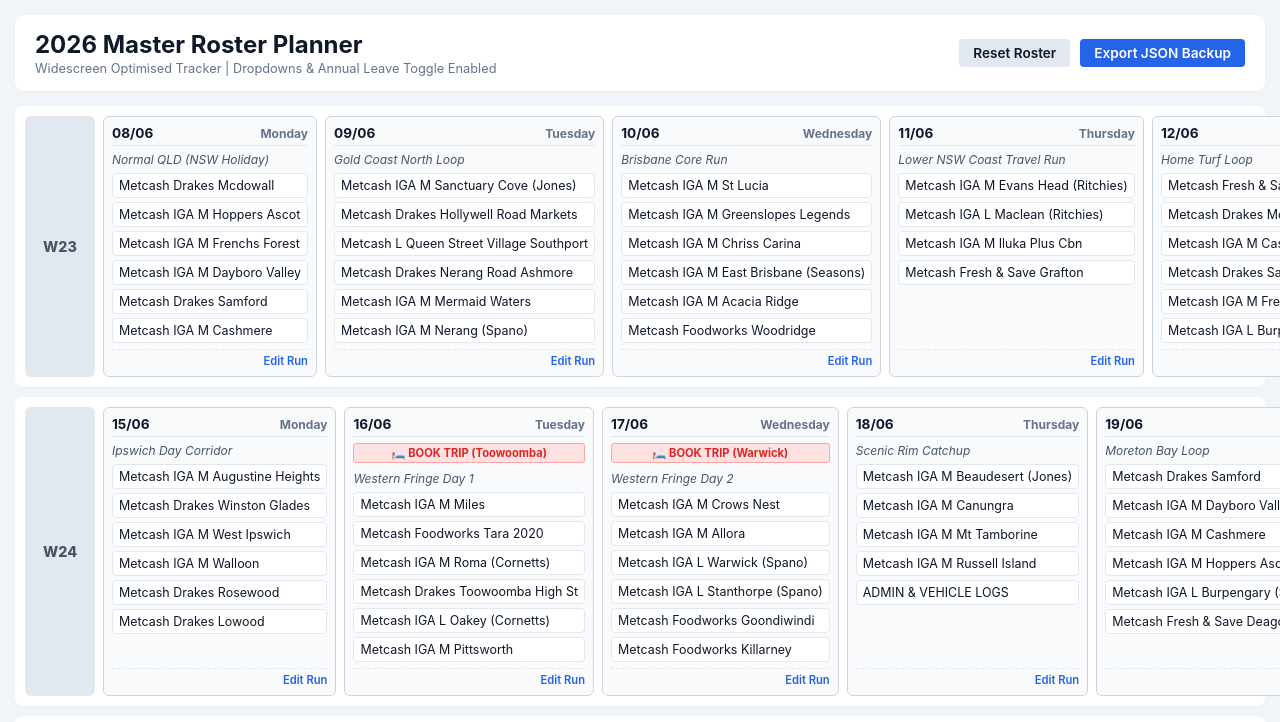
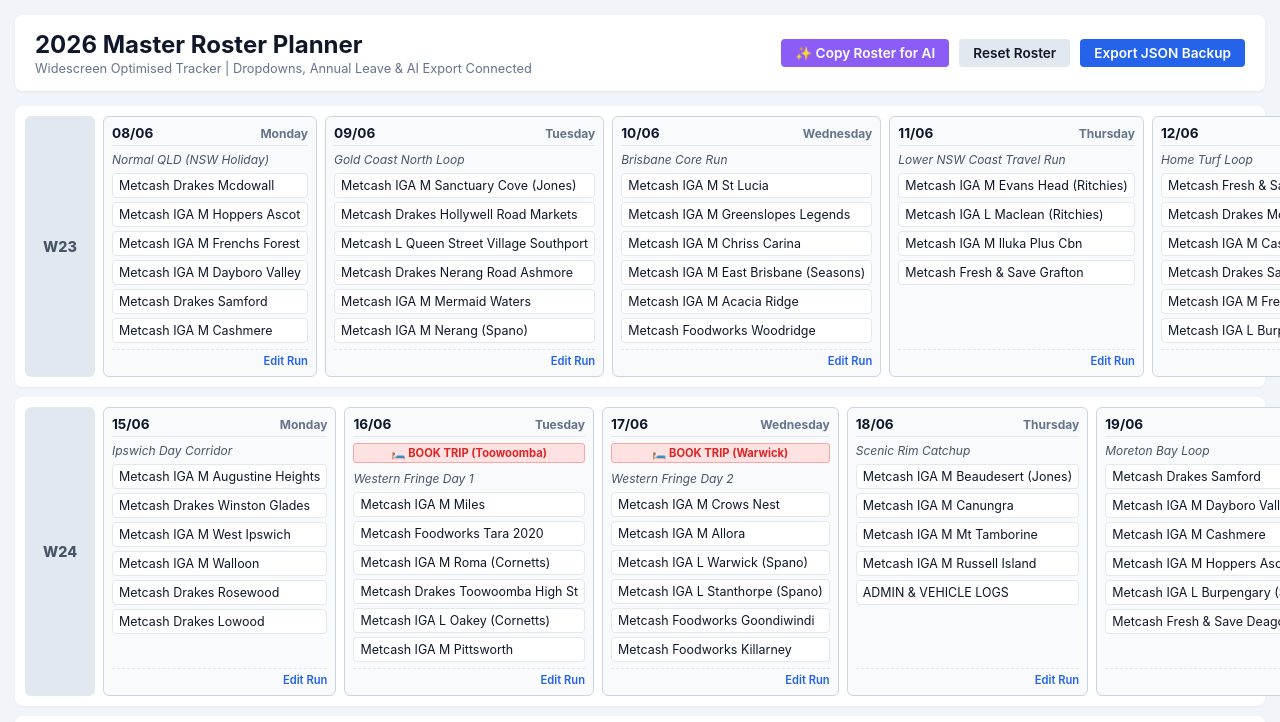
Before and after one commit to ksk99000/Stores, a plain HTML site: page index.html in a window 1280 px wide. Shown: the top 722 px of the page. Drawn offline with Linux system fonts and the light colour scheme.

Commit message:
Add AI export feature and update title
Updated the title and added AI export functionality to the planner. Enhanced the user interface with a new AI copy button and modified related text for clarity.

```diff
--- a/index.html
+++ b/index.html
@@ -3,7 +3,7 @@
 <head>
     <meta charset="UTF-8">
     <meta name="viewport" content="width=device-width, initial-scale=1.0">
-    <title>2026 Master Roster Planner - Annual Leave Edition</title>
+    <title>2026 Master Roster Planner - AI Assistant Edition</title>
     <style>
         :root {
             --primary: #0f172a;
@@ -17,6 +17,7 @@
             --leave-bg: #e0f2fe; /* Soft light blue for Annual Leave */
             --leave-border: #bae6fd;
             --leave-text: #0369a1;
+            --ai-btn: #8b5cf6; /* Purple accent for AI helper button */
         }
 
         * { box-sizing: border-box; margin: 0; padding: 0; font-family: -apple-system, BlinkMacSystemFont, "Segoe UI", Roboto, Arial, sans-serif; }
@@ -41,6 +42,8 @@
         .btn-primary:hover { background-color: #1d4ed8; }
         .btn-secondary { background-color: #e2e8f0; color: var(--primary); }
         .btn-secondary:hover { background-color: #cbd5e1; }
+        .btn-ai { background-color: var(--ai-btn); color: white; }
+        .btn-ai:hover { background-color: #7c3aed; }
 
         .calendar-container { max-width: 1650px; margin: 0 auto; display: flex; flex-direction: column; gap: 10px; }
 
@@ -130,9 +133,10 @@
     <header>
         <div>
             <h1>2026 Master Roster Planner</h1>
-            <p style="color: #64748b; font-size: 0.8rem; margin-top: 2px;">Widescreen Optimised Tracker | Dropdowns & Annual Leave Toggle Enabled</p>
+            <p style="color: #64748b; font-size: 0.8rem; margin-top: 2px;">Widescreen Optimised Tracker | Dropdowns, Annual Leave & AI Export Connected</p>
         </div>
         <div class="controls">
+            <button class="btn btn-ai" id="aiCopyBtn" onclick="copyRosterForAI()">✨ Copy Roster for AI</button>
             <button class="btn btn-secondary" onclick="resetTracker()">Reset Roster</button>
             <button class="btn btn-primary" onclick="exportData()">Export JSON Backup</button>
         </div>
@@ -489,7 +493,6 @@
                     container.appendChild(currentWeekRow);
                 }
 
-                // Append custom styling class if day is marked as Annual Leave
                 const tile = document.createElement('div');
                 tile.className = `day-tile ${day.isHoliday ? 'holiday' : ''} ${day.isLeave ? 'annual-leave' : ''}`;
 
@@ -553,7 +556,6 @@
             const leaveCheckbox = document.getElementById('editIsLeave');
             leaveCheckbox.checked = dayData.isLeave || false;
 
-            // Generate content inside inner field wrapper
             generateModalFieldsHtml(dayData);
             toggleModalLeaveView(dayData.isLeave);
 
@@ -609,7 +611,6 @@
 
             dayData.isLeave = leaveState;
 
-            // Only scrape normal fields if leave wasn't activated
             if (!leaveState) {
                 dayData.notes = document.getElementById('editNotes').value;
                 dayData.accommodation = document.getElementById('editAccommodation').value;
@@ -648,6 +649,30 @@
             downloadAnchor.remove();
         }
 
+        // New feature: Simple clipboard copy function for AI prompts
+        function copyRosterForAI() {
+            let logText = "CURRENT ROSTER SCHEDULE PLAN:\n\n";
+            roster.forEach(day => {
+                logText += `${day.date} (${day.day}) [Week: ${day.week}]\n`;
+                logText += `Status: ${day.isLeave ? 'ANNUAL LEAVE' : 'Working'}\n`;
+                if(!day.isLeave) {
+                    logText += `Notes: ${day.notes || 'None'}\n`;
+                    logText += `Lodging: ${day.accommodation || 'HOME BASE'}\n`;
+                    logText += `Sequence: ${day.stores.join(' -> ')}\n`;
+                }
+                logText += "-----------------------------------\n";
+            });
+
+            navigator.clipboard.writeText(logText).then(() => {
+                const btn = document.getElementById('aiCopyBtn');
+                const origText = btn.innerText;
+                btn.innerText = "✓ Copied to Clipboard!";
+                setTimeout(() => { btn.innerText = origText; }, 2000);
+            }).catch(err => {
+                alert("Could not copy automatically. Please try again.");
+            });
+        }
+
         renderCalendar();
     </script>
 </body>
```
